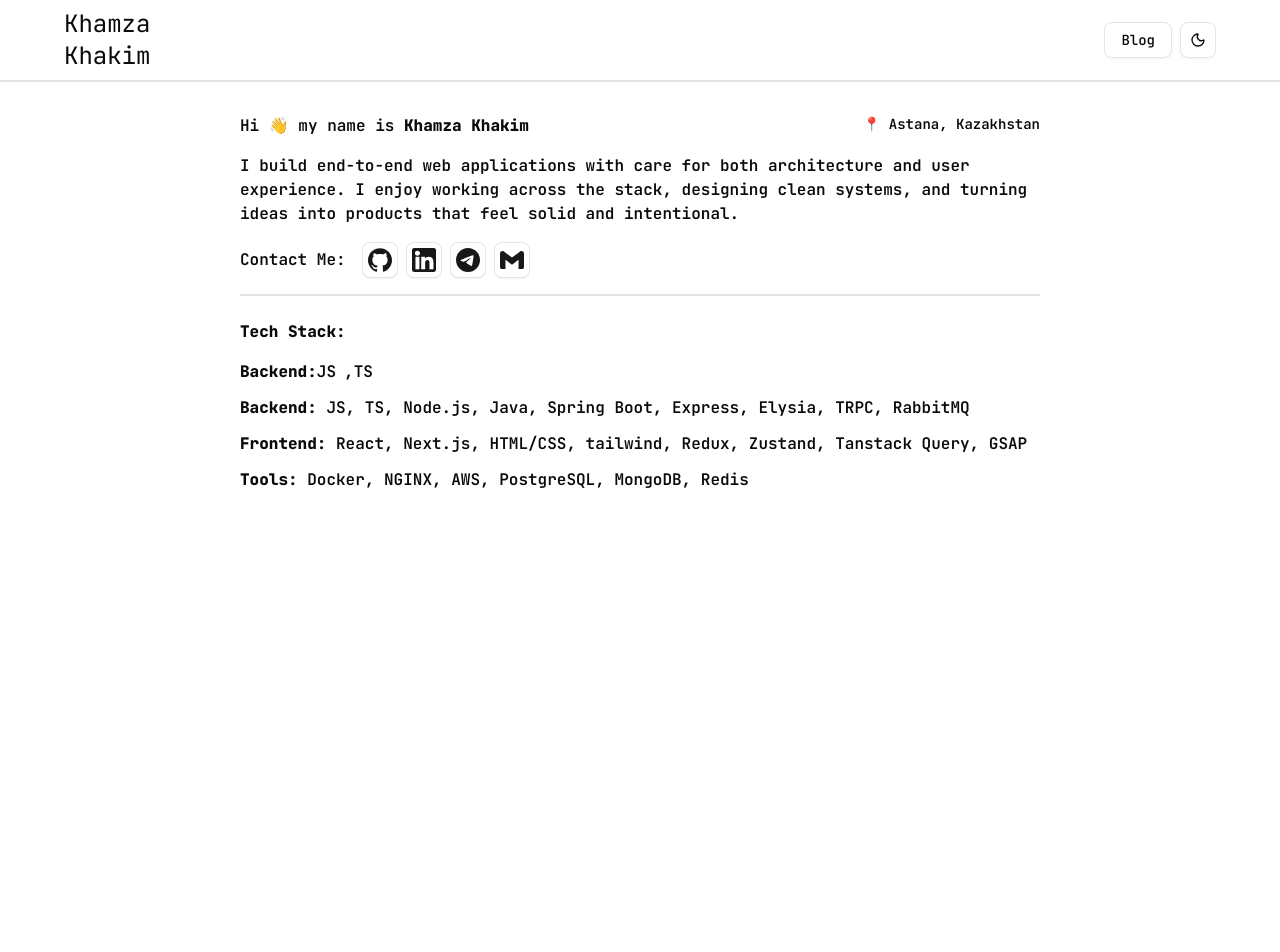
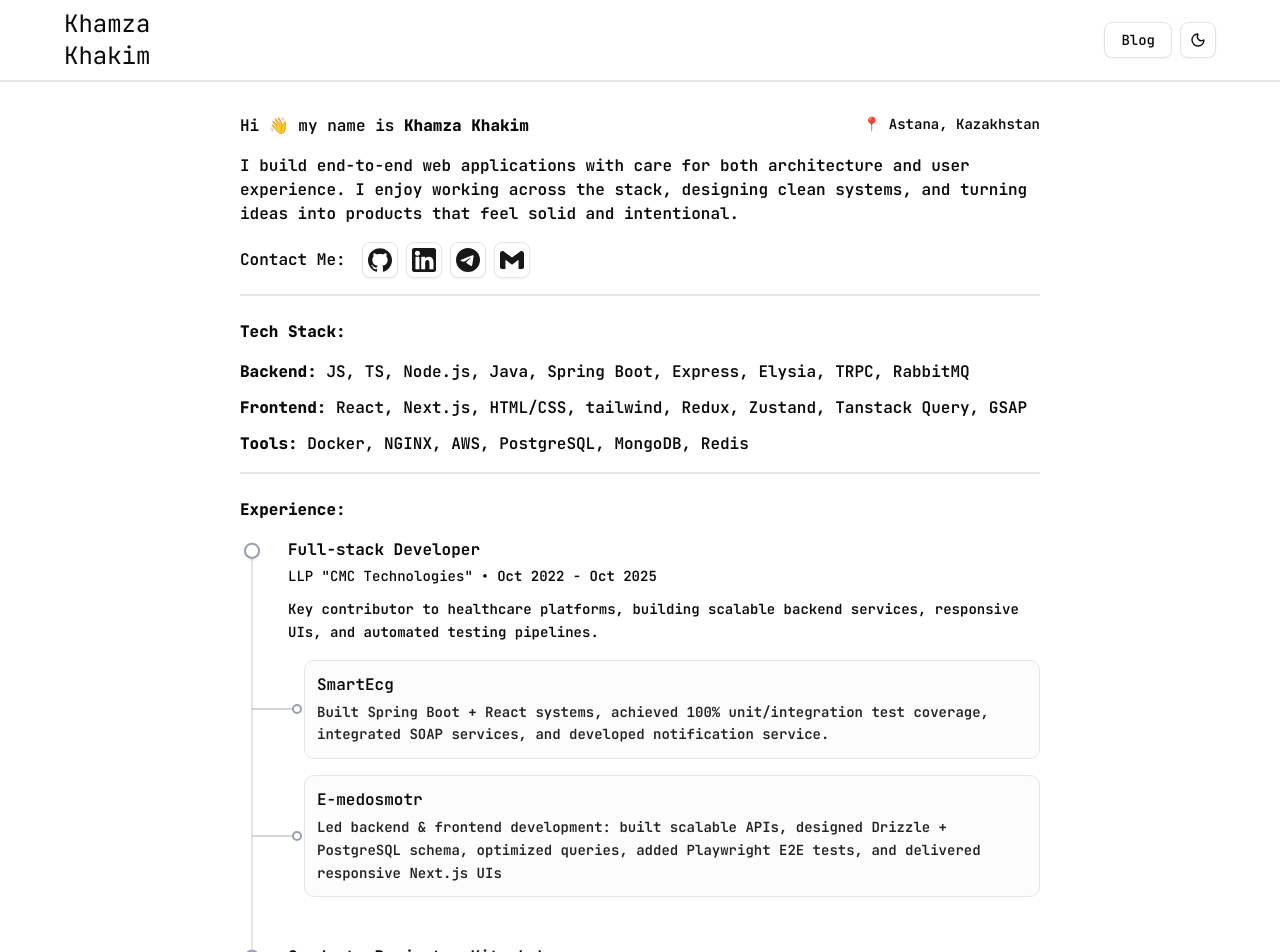
Before and after one commit to KhamzaKhakim/portfolio, a Next.js app: page / in a window 1280 px wide. Shown: the top 952 px of the page. Before the commit the page ends 800 px from the top, so only its background shows below. Built offline with nearby package versions, Linux system fonts and the light colour scheme.

Commit message:
Add experience

```diff
--- a/src/app/blog/page.tsx
+++ /dev/null
@@ -1,3 +0,0 @@
-export default function Page() {
-  return <h1>hello</h1>;
-}
--- /dev/null
+++ b/src/app/components/Experience/index.tsx
@@ -0,0 +1,122 @@
+import { Separator } from "../ui/separator";
+
+export default function Experience() {
+  return (
+    <div className="max-w-200 w-full space-y-4">
+      <h2 className="font-extrabold mb-4">Experience:</h2>
+
+      <WorkExperience />
+
+      <Separator className="mt-8" />
+    </div>
+  );
+}
+
+interface Project {
+  id: string;
+  name: string;
+  description: string;
+}
+
+interface Experience {
+  id: string;
+  company: string;
+  role: string;
+  period: string;
+  description: string;
+  projects?: Project[];
+}
+
+const experiences: Experience[] = [
+  {
+    id: "1",
+    company: 'LLP "CMC Technologies"',
+    role: "Full-stack Developer",
+    period: "Oct 2022 - Oct 2025",
+    description:
+      "Key contributor to healthcare platforms, building scalable backend services, responsive UIs, and automated testing pipelines.",
+    projects: [
+      {
+        id: "1a",
+        name: "SmartEcg",
+        description:
+          "Built Spring Boot + React systems, achieved 100% unit/integration test coverage, integrated SOAP services, and developed notification service.",
+      },
+      {
+        id: "1b",
+        name: "E-medosmotr",
+        description:
+          "Led backend & frontend development: built scalable APIs, designed Drizzle + PostgreSQL schema, optimized queries, added Playwright E2E tests, and delivered responsive Next.js UIs",
+      },
+    ],
+  },
+  {
+    id: "2",
+    company: "Astana IT University",
+    role: "Graduate Project — Kitaphub",
+    period: "2021 - 2024",
+    description:
+      "Built a book e-commerce platform with ML-based recommendation system using Java backend and React frontend.",
+    projects: [],
+  },
+];
+
+export function WorkExperience() {
+  return (
+    <div className="space-y-0">
+      {experiences.map((exp, expIndex) => (
+        <div key={exp.id} className="relative flex gap-6">
+          {/* Git tree lines */}
+          <div className="relative flex w-6 flex-col items-center">
+            {/* Node dot */}
+            <div className="z-10 h-4 w-4 rounded-full border-2 border-gray-400 bg-background shadow-sm translate-y-[30%]" />
+
+            <div className="absolute left-1/2 top-4 h-full w-0.5 -translate-x-1/2 bg-border" />
+          </div>
+
+          {/* Content */}
+          <div
+            className={`flex-1 ${expIndex < experiences.length - 1 && "pb-12"}`}
+          >
+            <div className="space-y-1">
+              <h3 className="font-bold text-md">{exp.role}</h3>
+              <div className="flex items-center gap-2 text-sm">
+                <span className="font-medium">{exp.company}</span>
+                <span>•</span>
+                <span>{exp.period}</span>
+              </div>
+              <p className="pt-2 text-sm leading-relaxed">{exp.description}</p>
+
+              {exp.projects && exp.projects.length > 0 && (
+                <div className="mt-4 space-y-4 pl-4">
+                  {exp.projects.map((project) => (
+                    <div key={project.id} className="relative">
+                      {/* Branch visualization */}
+                      <div className="absolute -left-13 top-1/2 -translate-y-1/2">
+                        {/* Horizontal branch line */}
+                        <div className="h-0.5 w-12 bg-muted-foreground/30" />
+                      </div>
+
+                      {/* Branch node */}
+                      <div className="absolute -left-3 top-1/2 -translate-y-1/2 h-2.5 w-2.5 rounded-full border-2 bg-background border-gray-400" />
+
+                      {/* Project content card */}
+                      <div className="rounded-lg border border-border bg-muted/30 p-3 transition-colors hover:bg-muted/50">
+                        <h4 className="text-md font-semibold text-foreground">
+                          {project.name}
+                        </h4>
+                        <p className="mt-1 text-sm leading-relaxed text-foreground/90">
+                          {project.description}
+                        </p>
+                      </div>
+                    </div>
+                  ))}
+                </div>
+              )}
+            </div>
+          </div>
+        </div>
+      ))}
+    </div>
+  );
+}
--- a/src/app/components/Stack/page.tsx
+++ b/src/app/components/Stack/page.tsx
@@ -1,34 +1,12 @@
-"use client";
+// import Javascript from "@icons/javascript.svg";
 
-import { useEffect, useRef } from "react";
-
-import { useGSAP } from "@gsap/react";
-import gsap from "gsap";
-gsap.registerPlugin(useGSAP);
-
-import Javascript from "@icons/javascript.svg";
+import { Separator } from "../ui/separator";
 
 export default function Stack() {
-  const container = useRef<HTMLDivElement | null>(null);
-
   return (
-    <div className="max-w-200 w-full">
+    <div className="max-w-200 w-full space-y-4">
       <h2 className="font-extrabold mb-4">Tech Stack:</h2>
-      <div ref={container} className="space-y-3">
-        <div className="flex">
-          <p className="font-extrabold">Backend:</p>
-          <StackIcon text="JS">
-            <Javascript
-              className="js-icon h-6 w-0 origin-left scale-x-0"
-              fill="#F7DF1E"
-            />
-          </StackIcon>
-          ,
-          <div className="flex items-center gap-2">
-            <p>TS</p>
-            <Javascript />
-          </div>
-        </div>
+      <div className="space-y-3">
         <p>
           <b>Backend:</b> JS, TS, Node.js, Java, Spring Boot, Express, Elysia,
           TRPC, RabbitMQ
@@ -41,46 +19,22 @@ export default function Stack() {
           <b>Tools: </b> Docker, NGINX, AWS, PostgreSQL, MongoDB, Redis
         </p>
       </div>
+      <Separator />
     </div>
   );
 }
 
-function StackIcon({
-  text,
-  children,
-}: {
-  text: string;
-  children: React.ReactNode;
-}) {
-  const divRef = useRef<HTMLDivElement | null>(null);
-  const timeLine = useRef<gsap.core.Timeline | null>(null);
-
-  // const { contextSafe } = useGSAP({ scope: divRef });
-
-  useEffect(() => {
-    const tl = gsap.timeline();
-    tl.to(".icon > *", { width: 24 }).to(".icon > *", { scaleX: 1 }).pause();
-    timeLine.current = tl;
-  }, []);
-
-  const onMouseEnter = () => {
-    if (timeLine.current) timeLine.current.play();
-  };
-
-  const onMouseLeave = () => {
-    if (timeLine.current) timeLine.current.reverse();
-  };
-
-  return (
-    <div ref={divRef} className="flex items-center gap-2">
-      <p
-        className="text"
-        onMouseEnter={onMouseEnter}
-        onMouseLeave={onMouseLeave}
-      >
-        {text}
-      </p>
-      <div className="icon">{children}</div>
-    </div>
-  );
-}
+// function StackIcon({
+//   text,
+//   children,
+// }: {
+//   text: string;
+//   children: React.ReactNode;
+// }) {
+//   return (
+//     <div className="flex items-center gap-2">
+//       <p className="text">{text}</p>
+//       <div className="icon">{children}</div>
+//     </div>
+//   );
+// }
--- a/src/app/page.tsx
+++ b/src/app/page.tsx
@@ -1,4 +1,5 @@
 import AboutMe from "./components/AboutMe";
+import Experience from "./components/Experience";
 import Stack from "./components/Stack/page";
 
 export default function Home() {
@@ -6,6 +7,7 @@ export default function Home() {
     <div className="mx-16 my-8 flex flex-col items-center gap-y-6 font-semibold">
       <AboutMe />
       <Stack />
+      <Experience />
     </div>
   );
 }
```
